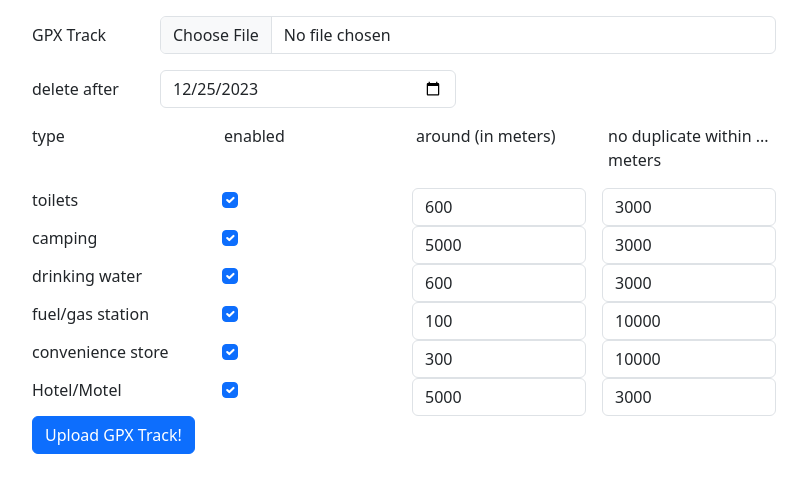
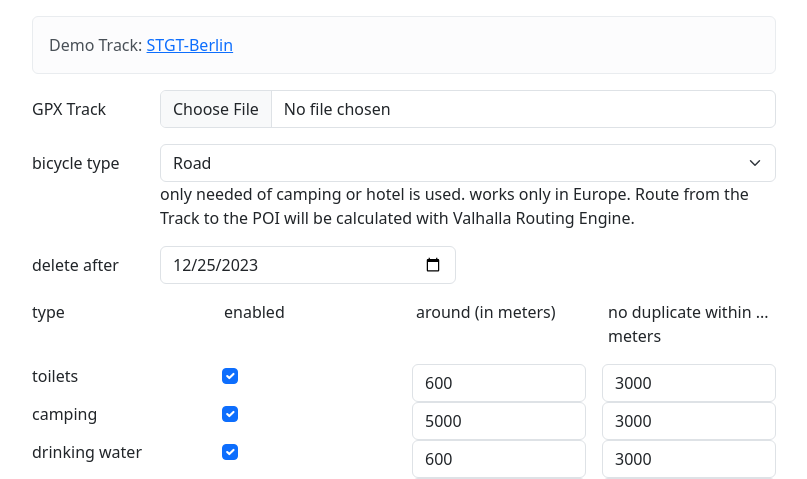
Before and after one commit to hggh/gpx-viewer, a Django app: page / in a window 1280 px wide. Shown: the part 56-535 px from the top of the page, without its empty margins (50-857 px from the left). Run offline with Django 4.2, Linux system fonts and the light colour scheme; data comes from the database, SQL or seed files in the repository; parts of the project's set-up code (start-up, migrations or seed data) failed here and were passed over; some libraries are stand-ins or nearby versions.

Commit message:
add bike type for valhalla routing, release

```diff
--- a/gpxviewr/baseweb/forms.py
+++ b/gpxviewr/baseweb/forms.py
@@ -6,6 +6,7 @@ from django.db.models.base import Model
 from django.forms.utils import ErrorList
 
 from .models import GPXFile, GPXWayPointType, generate_default_delete_after_date
+from .valhalla import ValhallaRouting
 
 
 def waypoint_types_choices():
@@ -20,6 +21,7 @@ class GPXFileUploadForm(forms.ModelForm):
     wpt_options = forms.JSONField()
     file = forms.FileField()
     delete_after = forms.DateField(initial=generate_default_delete_after_date)
+    bicycle_type = forms.ChoiceField(choices=ValhallaRouting.get_bicycle_types, widget=forms.Select(attrs={'class': 'form-select'}))
 
     class Meta:
         model = GPXFile
--- a/gpxviewr/baseweb/templates/index.html
+++ b/gpxviewr/baseweb/templates/index.html
@@ -3,6 +3,11 @@
 
 <div class="container">
 <main class="col-12 col-md-9 col-xl-8 py-md-3 pl-md-5 bd-content" role="main">
+
+<div class="alert alert-light" role="alert">
+Demo Track: <a href="https://gpxviewr.genannt.name/gpxtrack/agaxdfkIoP5msdVKgNxtSjx9qz9yqWPICbzUkKyh">STGT-Berlin</a>
+</div>
+
 <form method="post" id="gpx_track_upload" enctype="multipart/form-data">
     {% csrf_token %}
 
@@ -11,6 +16,13 @@
         <div class="col-sm-10">
             <input type="file" class="form-control" name="file" required id="id_file" accept=".gpx">
             <input type="hidden" class="form-control" name="name" id="id_name">
+        </div>
+    </div>
+    <div class="row mb-3">
+        <label for="bicycle_type_option" class="col-sm-2 col-form-label">bicycle type</label>
+        <div class="col-sm-10">
+            {{form.bicycle_type}}
+            only needed of camping or hotel is used. works only in Europe. Route from the Track to the POI will be calculated with Valhalla Routing Engine.
         </div>
     </div>
     <div class="row mb-3">
--- a/gpxviewr/baseweb/valhalla.py
+++ b/gpxviewr/baseweb/valhalla.py
@@ -17,6 +17,13 @@ class ValhallaRouting():
         'Cross',
         'Mountain',
     ]
+
+    @staticmethod
+    def get_bicycle_types() -> list:
+        btypes = []
+        for b in ValhallaRouting.bicycle_types:
+            btypes.append((b, b))
+        return btypes
 
     def __init__(self, s_lat: float, s_lon: float) -> None:
         self.s_lat = s_lat
```
Also changed, not shown: CHANGELOG.md.
